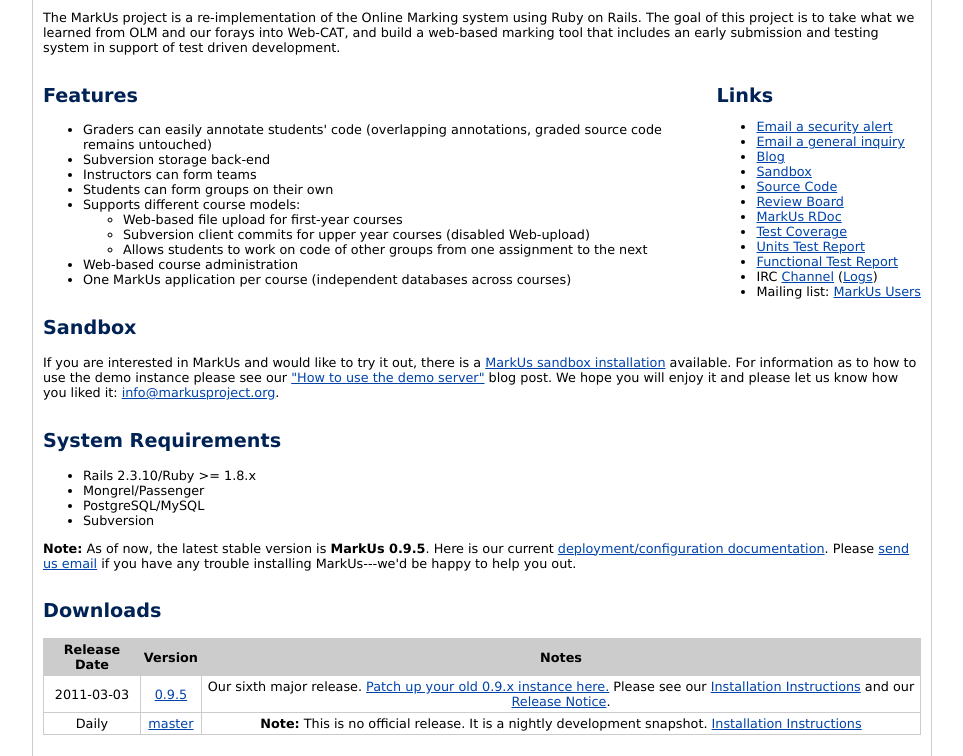
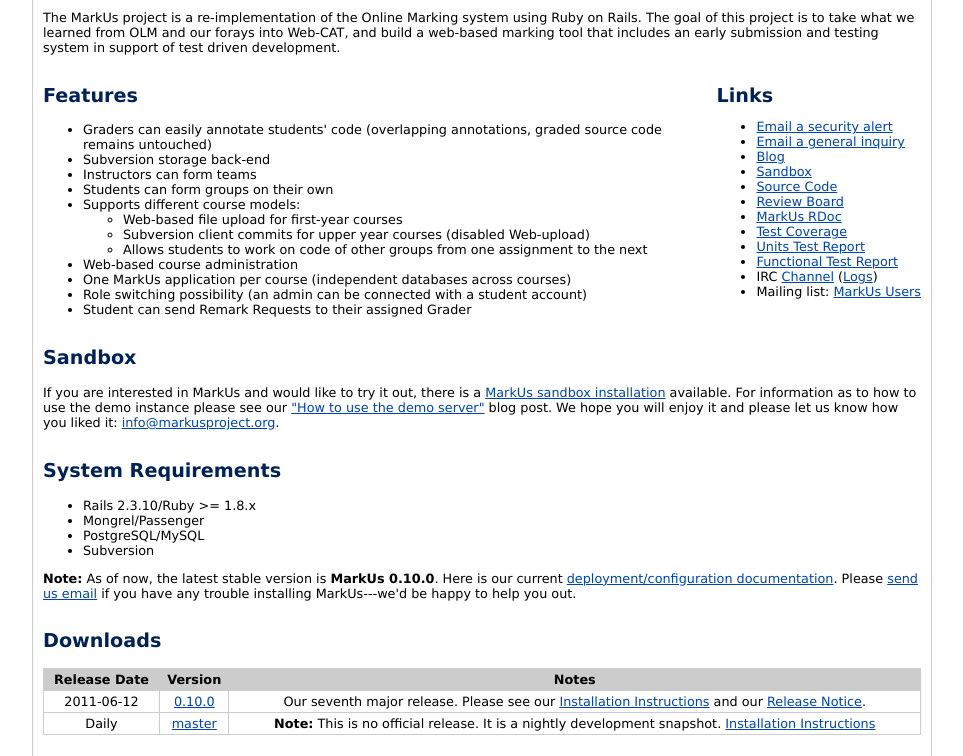
Before and after one commit to MarkUsProject/WebSite, a plain HTML site: page www/index.html in a window 1280 px wide. Shown: the part 196-952 px from the top of the page, without its empty margins (158-1121 px from the left). Drawn offline with Linux system fonts and the light colour scheme.

Commit message:
Updated website for v0.10.0

```diff
--- a/www/index.html
+++ b/www/index.html
@@ -66,6 +66,8 @@
                         </li>
                         <li>Web-based course administration</li>
                         <li>One MarkUs application per course (independent databases across courses)</li>
+                        <li>Role switching possibility (an admin can be connected with a student account)</li>
+                        <li>Student can send Remark Requests to their assigned Grader</li>
                     </ul>
 
                     <h2>Sandbox</h2>
@@ -81,9 +83,9 @@
                         <li>Subversion</li>
                     </ul>
 
-                    <p><strong>Note:</strong> As of now, the latest stable version is <strong>MarkUs 0.9.5</strong>. Here is our current <a href="http://github.com/MarkUsProject/Markus/wiki/InstallProdStable">deployment/configuration documentation</a>. Please <a href="mailto:markus-users@cs.toronto.edu">send us
-                        email</a> if you have any trouble installing MarkUs---we'd be happy to help
-                    you out.</p>
+
+                    <p>
+                        <strong>Note:</strong> As of now, the latest stable version is <strong>MarkUs 0.10.0</strong>. Here is our current <a href="http://github.com/MarkUsProject/Markus/wiki/InstallProdStable">deployment/configuration documentation</a>. Please <a href="mailto:markus-users@cs.toronto.edu">send us email</a> if you have any trouble installing MarkUs---we'd be happy to help you out.</p>
 
                     <h2>Downloads<a name="downloads">&nbsp;</a></h2>
 
@@ -97,9 +99,9 @@
                         </thead>
                         <tbody>
                             <tr>
-                                <td>2011-03-03</td>
-                                <td><a href="http://www.markusproject.org/download/markus-0.9.5.tar.gz">0.9.5</a></td>
-                                <td>Our sixth major release. <a href="http://www.markusproject.org/dev/patches/0.9/">Patch up your old 0.9.x instance here.</a> Please see our <a href="http://github.com/MarkUsProject/Markus/wiki/InstallProdStable">Installation Instructions</a> and our <a href="http://blog.markusproject.org/?p=2750">Release Notice</a>.</td>
+                                <td>2011-06-12</td>
+                                <td><a href="http://www.markusproject.org/download/markus-0.10.0.tar.gz">0.10.0</a></td>
+                                <td>Our seventh major release. Please see our <a href="http://github.com/MarkUsProject/Markus/wiki/InstallProdStable">Installation Instructions</a> and our <a href="http://blog.markusproject.org/?p=2928">Release Notice</a>.</td>
                             </tr>
                             <tr>
                                 <td>Daily</td>
```
Lines whose indentation alone changed are shown as unchanged.
